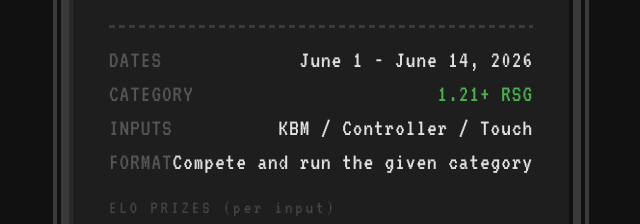
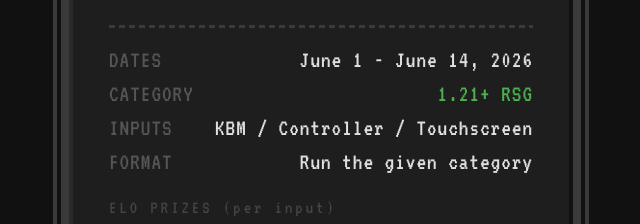
Before and after one commit to ma-ehy/beat-the-record, a plain HTML site: page manifesto.html in a window 1280 px wide. Shown: the part 320-544 px from the top of the page, without its empty margins (319-959 px from the left). Drawn offline with Linux system fonts and the light colour scheme.

Commit message:
Update manifesto.html

```diff
--- a/manifesto.html
+++ b/manifesto.html
@@ -142,11 +142,11 @@
     </div>
     <div class="row">
       <span class="label">INPUTS</span>
-      <span class="value">KBM / Controller / Touch</span>
+      <span class="value">KBM / Controller / Touchscreen</span>
     </div>
     <div class="row">
       <span class="label">FORMAT</span>
-      <span class="value">Compete and run the given category</span>
+      <span class="value">Run the given category</span>
     </div>
 
     <div class="prizes-title">ELO PRIZES (per input)</div>
```
